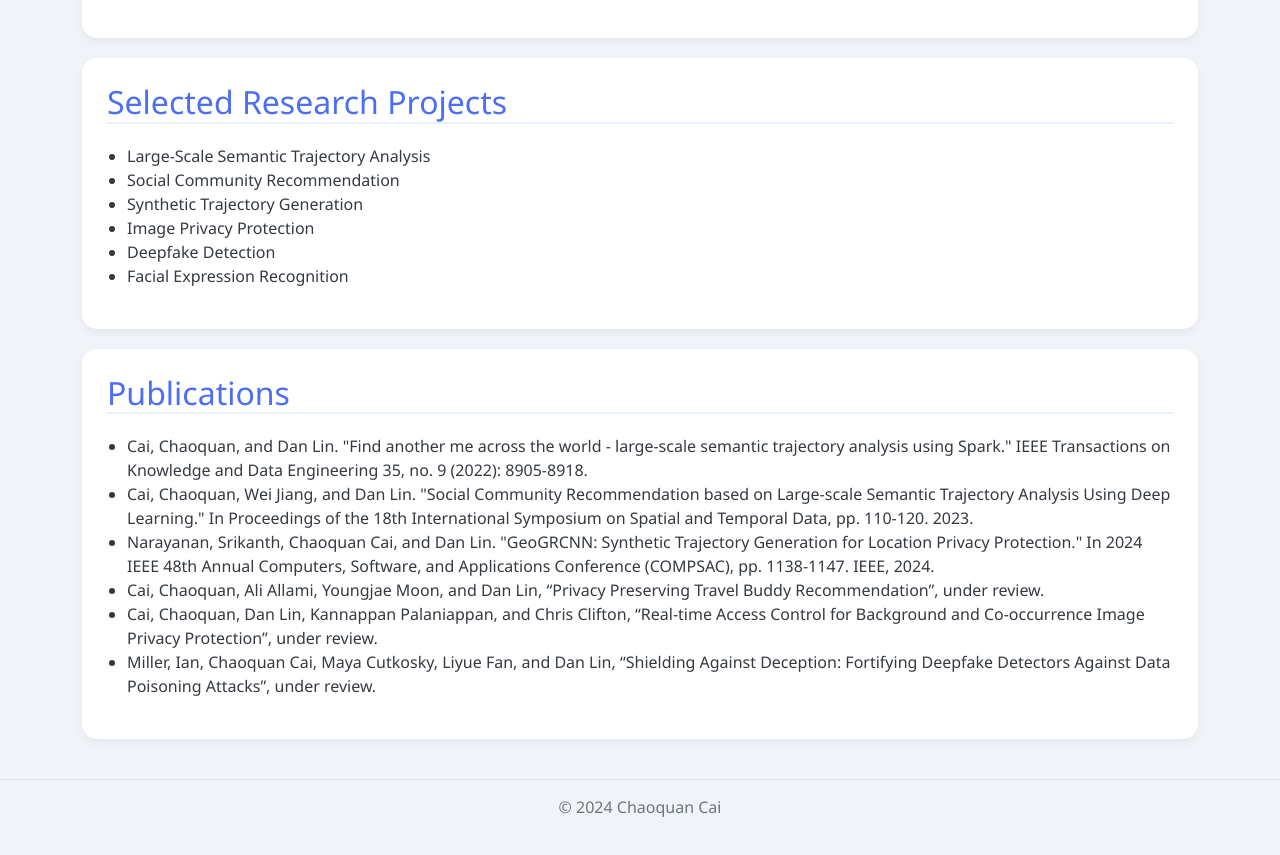
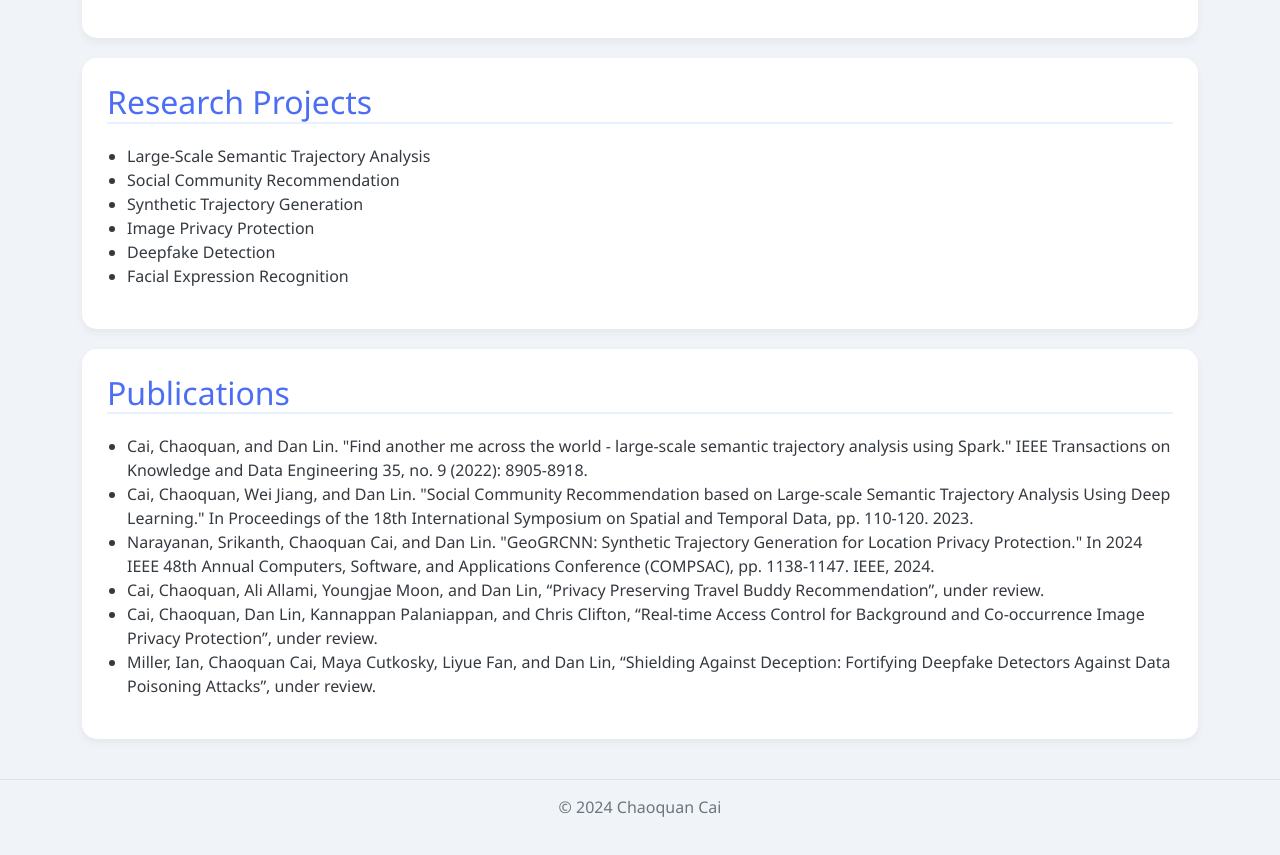
Before and after one commit to AzuCai/azucai.github.io, a plain HTML site: page index.html in a window 1280 px wide. Shown: the part 967-1822 px from the top of the page. Drawn offline with nearby package versions, Linux system fonts and the light colour scheme.

Commit message:
Update index.html

```diff
--- a/index.html
+++ b/index.html
@@ -82,7 +82,7 @@
         </div>
 
         <div class="section">
-            <h2 class="section-title">Selected Research Projects</h2>
+            <h2 class="section-title">Research Projects</h2>
             <ul>
                 <li>Large-Scale Semantic Trajectory Analysis</li>
                 <li>Social Community Recommendation</li>
```
